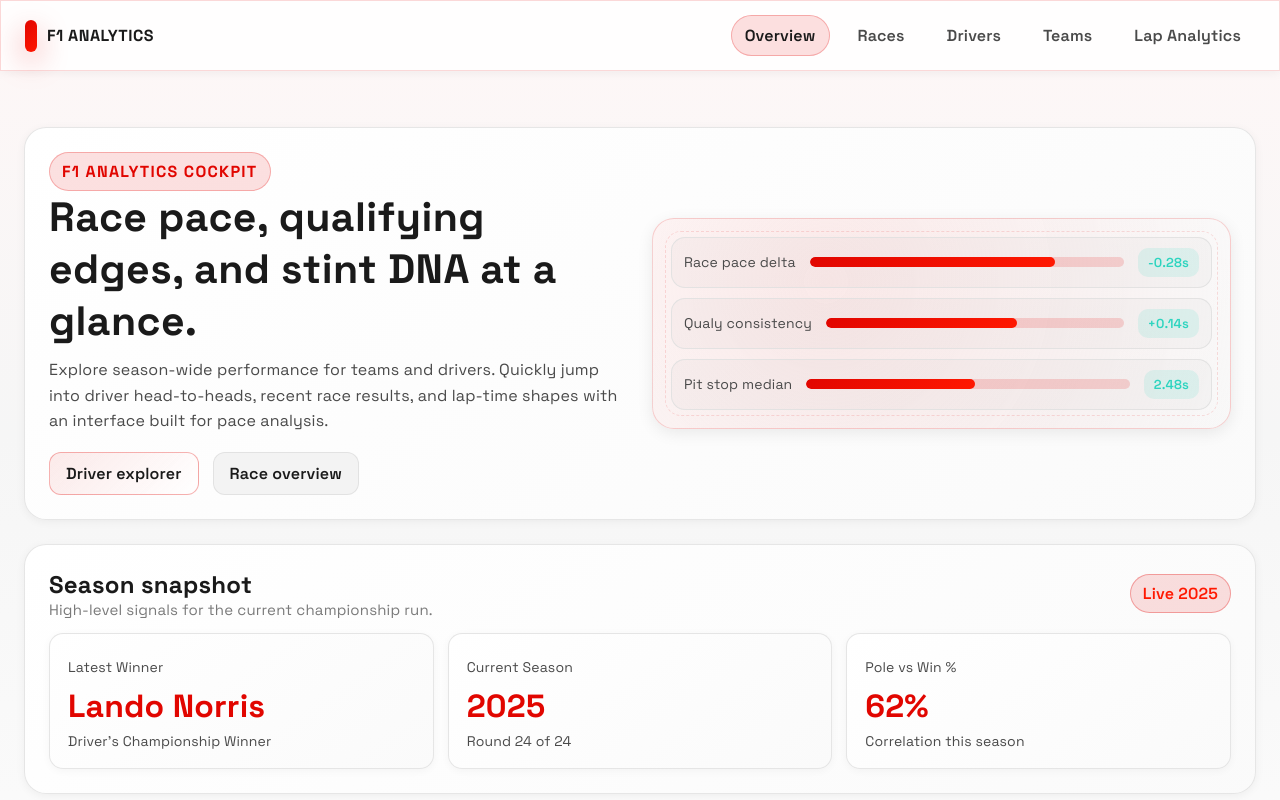
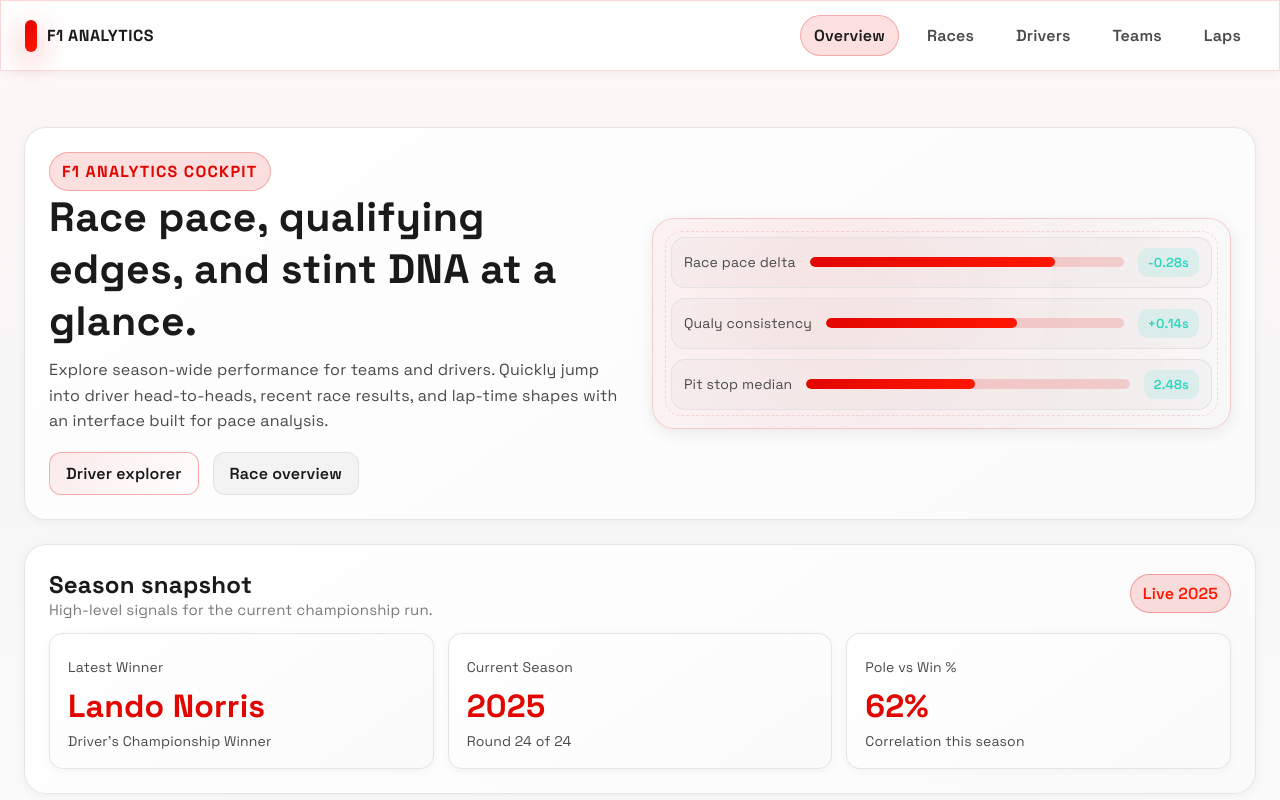
Before and after one commit to GharbinBern/F1-Analytics, a React app in the folder frontend/: page / in a window 1280 px wide. Shown: the top 800 px of the page. Built offline with nearby package versions, Linux system fonts and the light colour scheme; the HTML template or start-up script is replaced by a standard one.

Commit message:
update NavBar component for light theme

```diff
--- a/frontend/src/components/NavBar.jsx
+++ b/frontend/src/components/NavBar.jsx
@@ -5,7 +5,7 @@ const links = [
   { href: '/races', label: 'Races' },
   { href: '/drivers', label: 'Drivers' },
   { href: '/teams', label: 'Teams' },
-  { href: '/laps', label: 'Lap Analytics' },
+  { href: '/laps', label: 'Laps' },
 ]
 
 function NavBar() {
```
